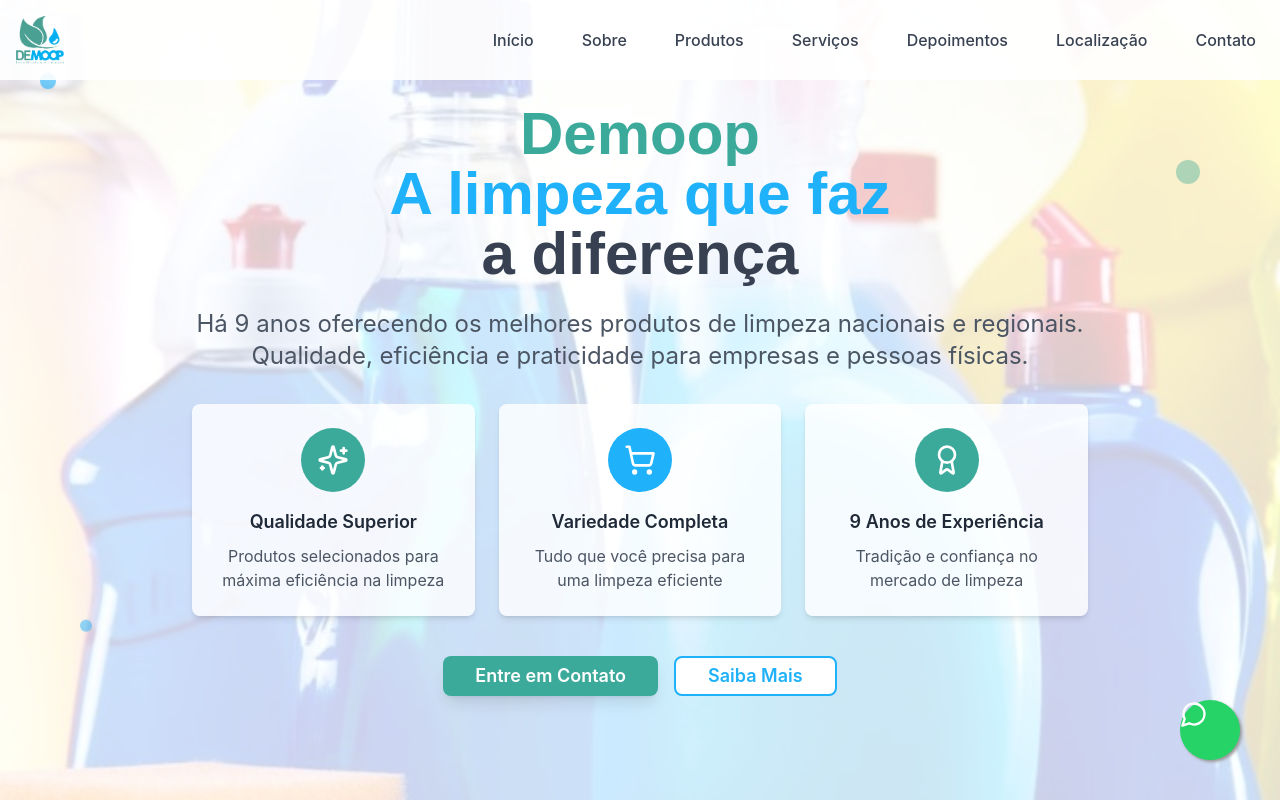
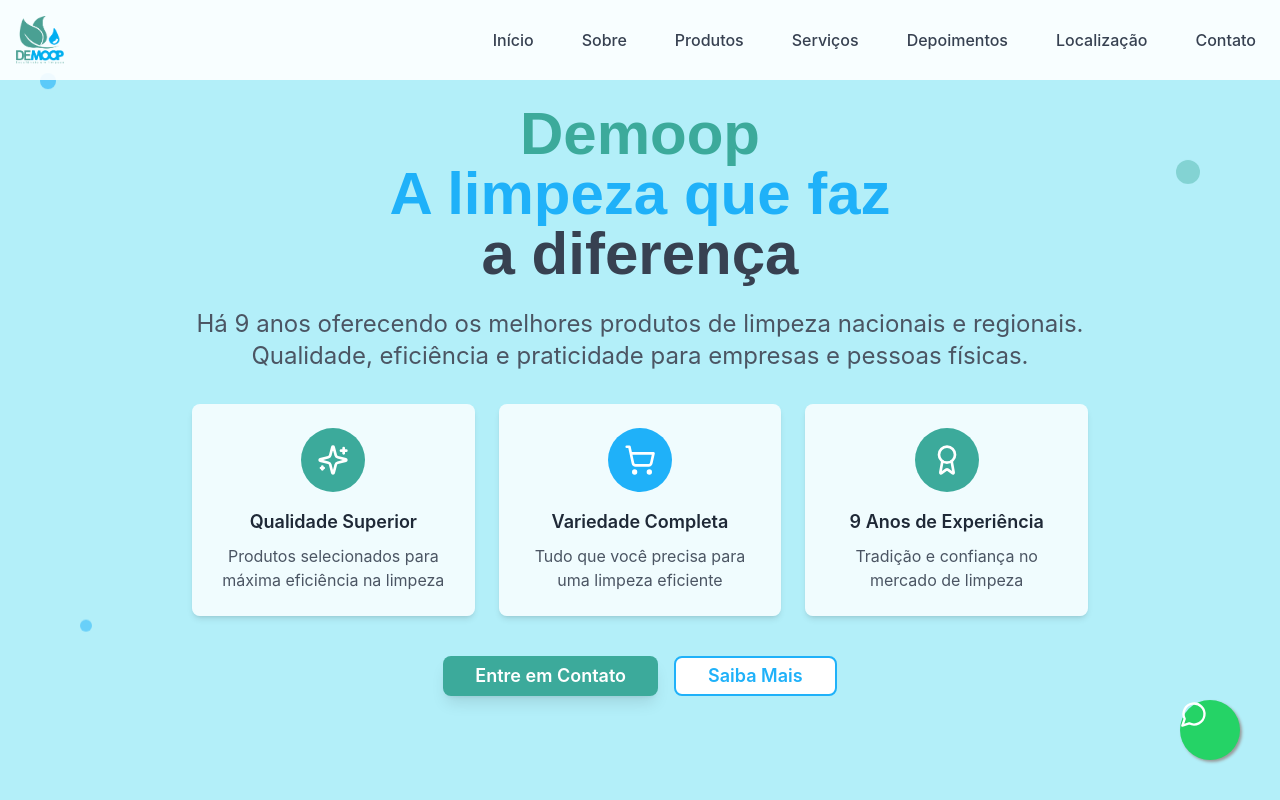
Before and after one commit to DevZipMateus/demoop-shine-site, a React (Vite) app: page / in a window 1280 px wide. Shown: the top 800 px of the page. Built offline with nearby package versions, Linux system fonts and the light colour scheme.

Commit message:
Update Hero background color
Change the background of the hero section to the color #b3eff9 by modifying the `src/components/Hero.tsx` file.

```diff
--- a/src/components/Hero.tsx
+++ b/src/components/Hero.tsx
@@ -12,15 +12,10 @@ const Hero = () => {
 
   return (
     <section id="inicio" className="relative min-h-screen flex items-center justify-center overflow-hidden">
-      {/* Background with gradient */}
-      <div className="absolute inset-0 bg-gradient-to-br from-demoop-light-teal via-white to-demoop-light-blue opacity-80"></div>
-
-      {/* Background image */}
+      {/* Background with solid color */}
       <div
-        className="absolute inset-0 bg-cover bg-center bg-no-repeat opacity-20"
-        style={{
-          backgroundImage: `url('/lovable-uploads/321cba5f-d169-4032-9e69-b1a5df92b97a.png')`
-        }}
+        className="absolute inset-0"
+        style={{ backgroundColor: '#b3eff9' }}
       ></div>
 
       <div className="relative z-10 container mx-auto px-4 py-20 text-center">
```
